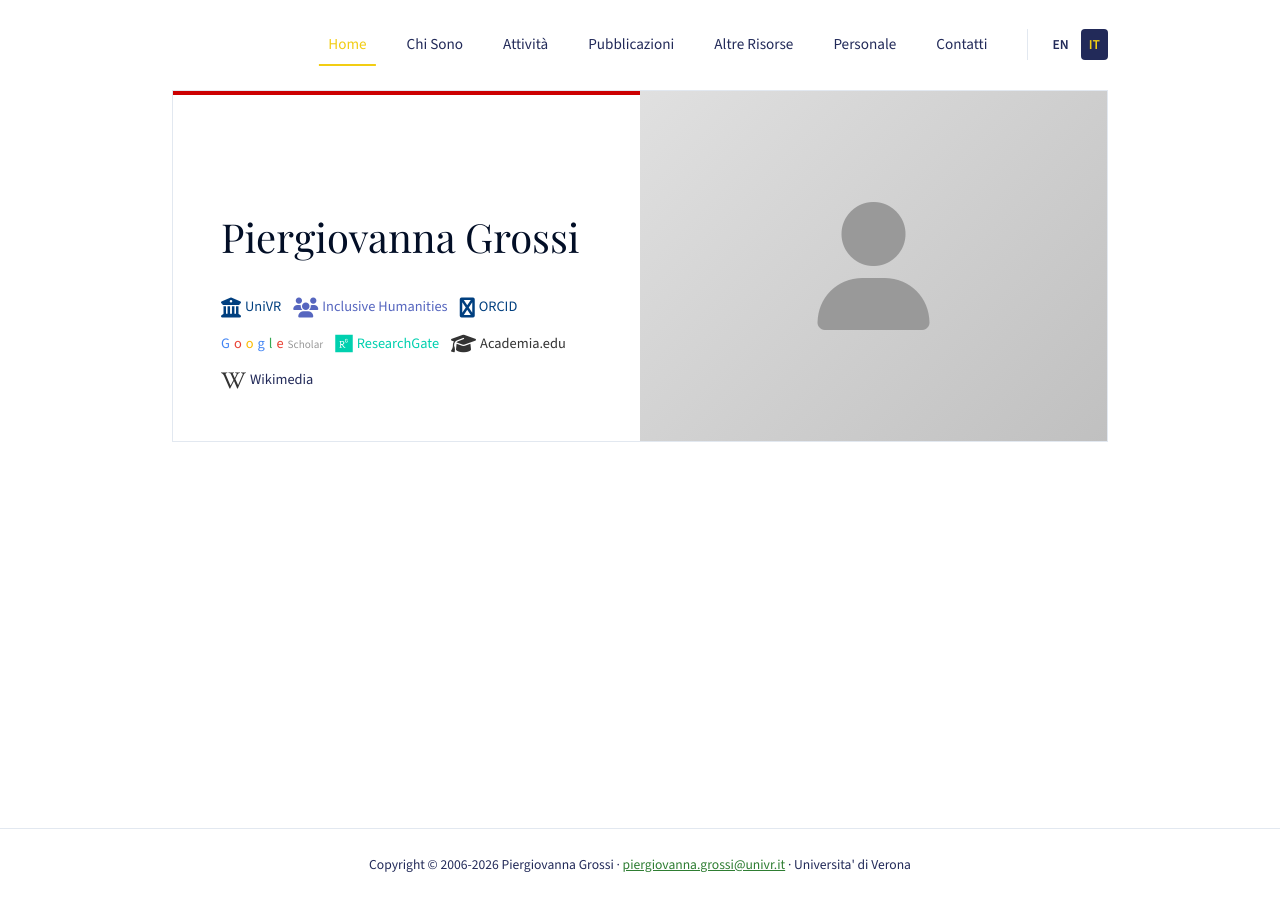
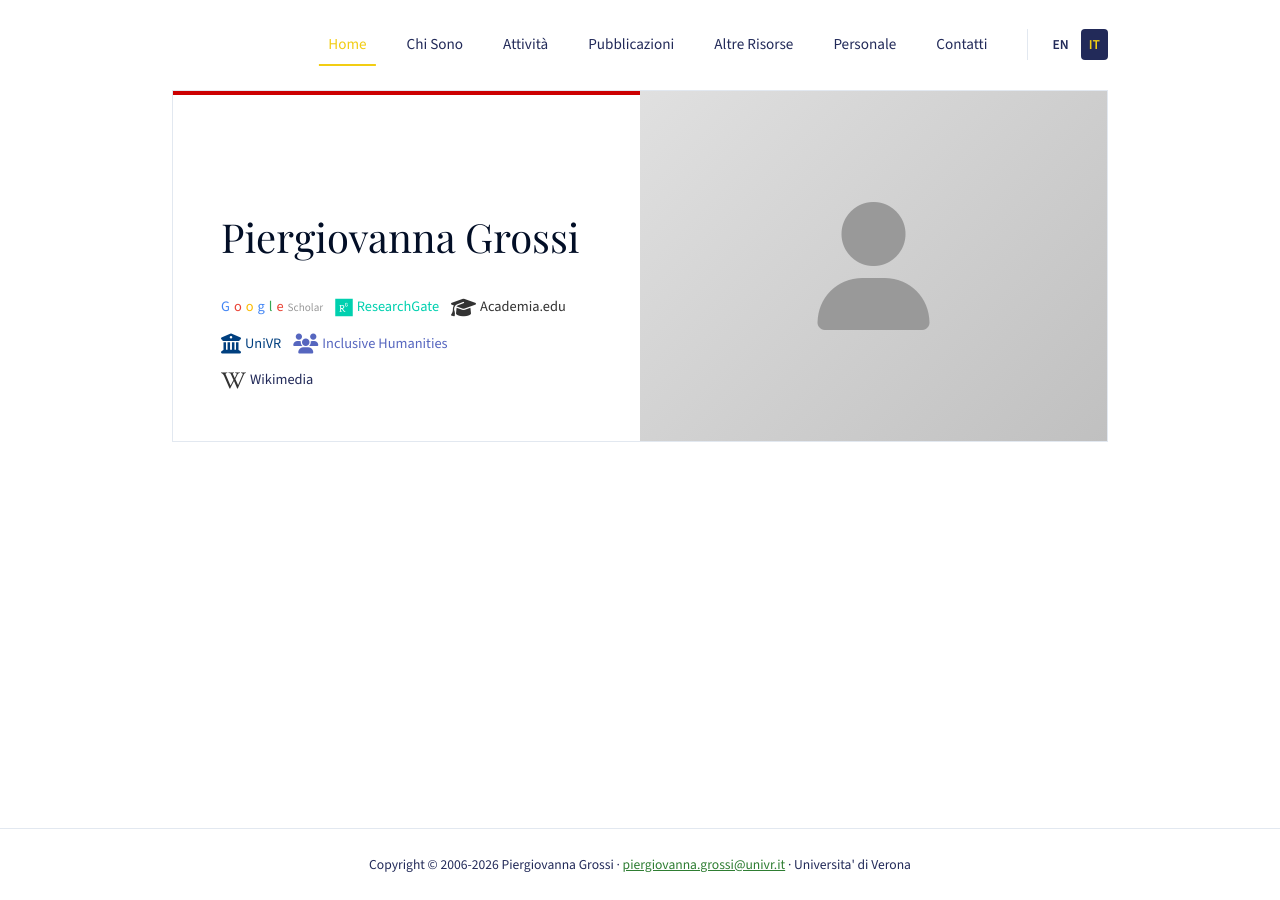
Before and after one commit to piergiovanna/piergiovanna_personal_site, a Jekyll site: the page built from it/index.md, in a window 1280 px wide. Built offline with Jekyll 4.4.1, drawn with Linux system fonts in a browser that asks for light colours.

Commit message:
Update index.md

```diff
--- a/it/index.md
+++ b/it/index.md
@@ -8,16 +8,6 @@ lang: it
   <div class="hero-content">
     <h1>Piergiovanna Grossi</h1>
     <div class="academic-links">
-      <a href="https://www.dlls.univr.it/?ent=persona&id=4736" target="_blank" style="color: #003f7f;">
-        <i class="fas fa-university"></i> UniVR
-      </a>
-      <a href="https://inclusivehumanities.eu/team/membri-interni/" target="_blank" style="color: #5666BF;">
-        <i class="fas fa-users"></i> Inclusive Humanities
-      </a>
-<a href="https://orcid.org/0000-0002-4016-8268" target="_blank" style="color: #003f7f;">
-        <i class="fas fa-orcid"></i> ORCID
-      </a>
-
       <a href="https://scholar.google.com/citations?user=RIbfERIAAAAJ&hl=en" target="_blank">
         <span style="color: #4285f4;">G</span><span style="color: #ea4335;">o</span><span style="color: #fbbc05;">o</span><span style="color: #4285f4;">g</span><span style="color: #34a853;">l</span><span style="color: #ea4335;">e</span>
         <span style="font-size: 0.7rem; color: #999;">Scholar</span>
@@ -27,6 +17,12 @@ lang: it
       </a>
       <a href="https://univr.academia.edu/PiergiovannaGrossi" target="_blank" style="color: #333;">
         <i class="fas fa-graduation-cap"></i> Academia.edu
+      </a>
+      <a href="https://www.dlls.univr.it/?ent=persona&id=4736" target="_blank" style="color: #003f7f;">
+        <i class="fas fa-university"></i> UniVR
+      </a>
+      <a href="https://inclusivehumanities.eu/team/membri-interni/" target="_blank" style="color: #5666BF;">
+        <i class="fas fa-users"></i> Inclusive Humanities
       </a>
     </div>
     <div class="academic-links" style="margin-top: 0.75rem;">
```
